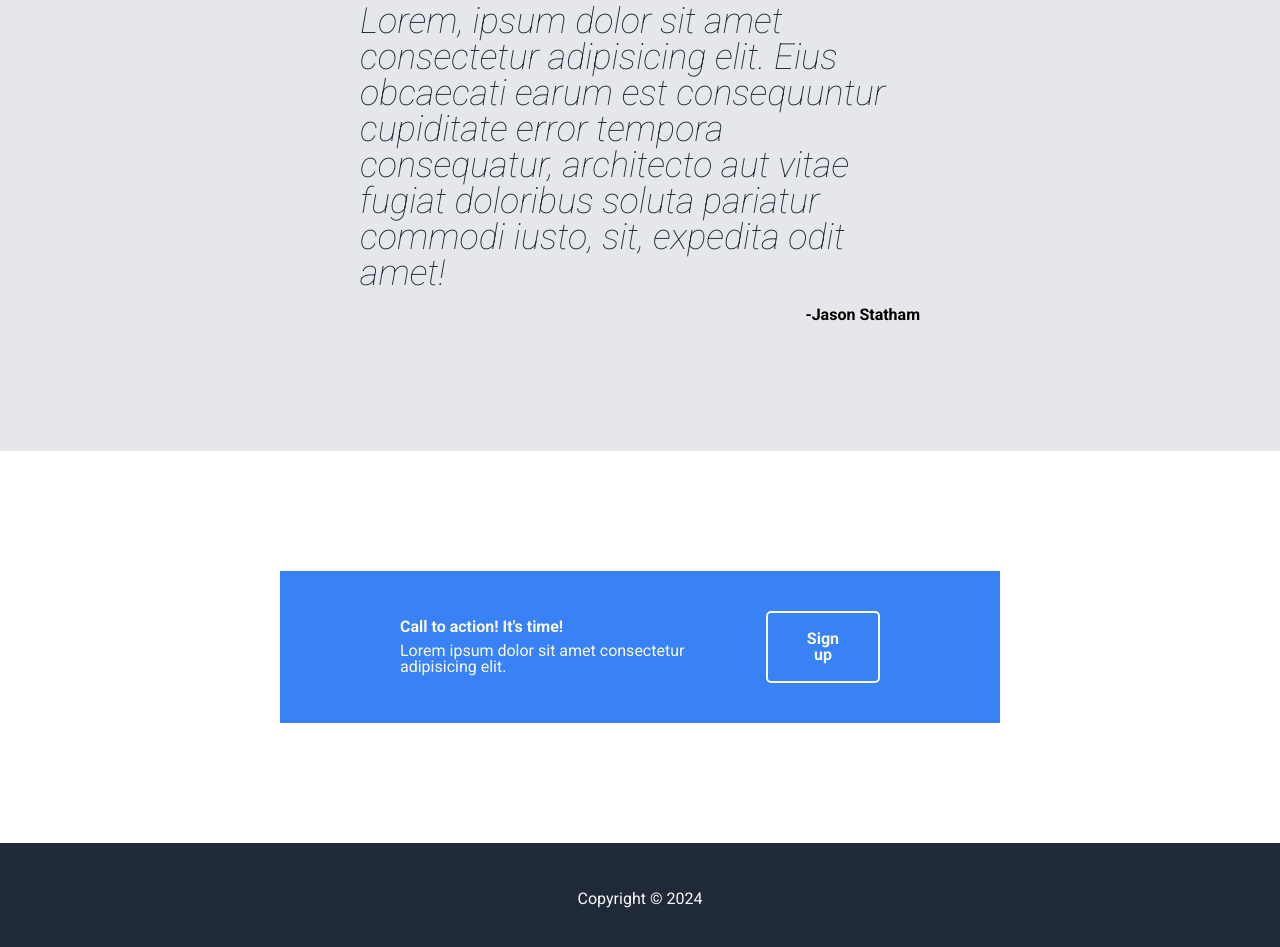
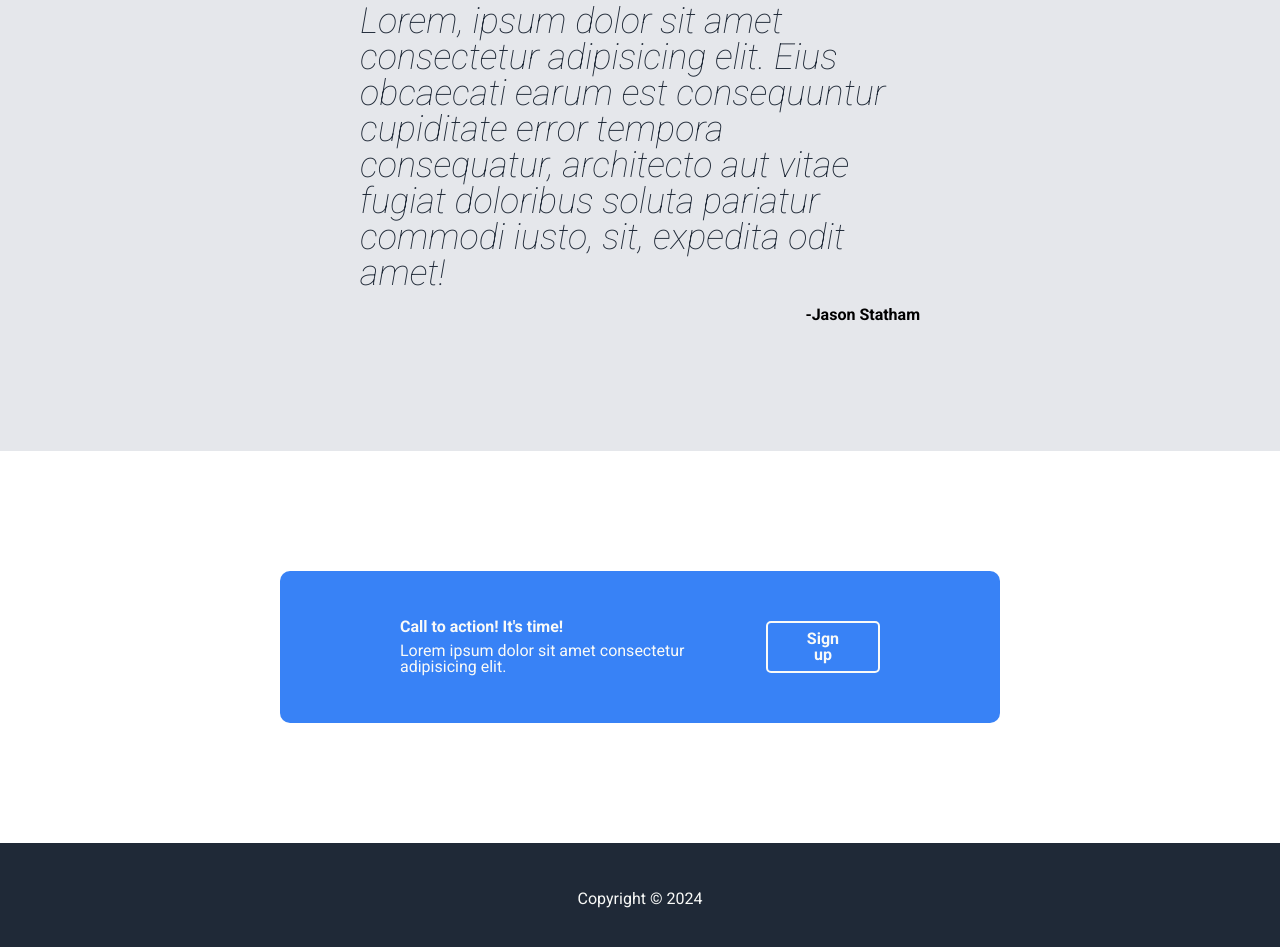
Before and after one commit to Volendor/Zivir-Page, a plain HTML site: page index.html in a window 1280 px wide. Shown: the part 1147-2094 px from the top of the page. Drawn offline with Linux system fonts and the light colour scheme.

Commit message:
Added styles and flex properties to call to action section

```diff
--- a/style.css
+++ b/style.css
@@ -187,6 +187,8 @@ button {
 
 .call-to-action-block {
     display: flex;
+    justify-content: space-between;
+    align-items: center;
     gap: 30px;
 }
 
@@ -291,3 +293,11 @@ button {
     border: #3882F6 3px solid;
     border-radius: 15px;
 }
+
+/*
+    Call to aciton block styles
+*/
+
+.call-to-action-block {
+    border-radius: 10px;
+}
```
